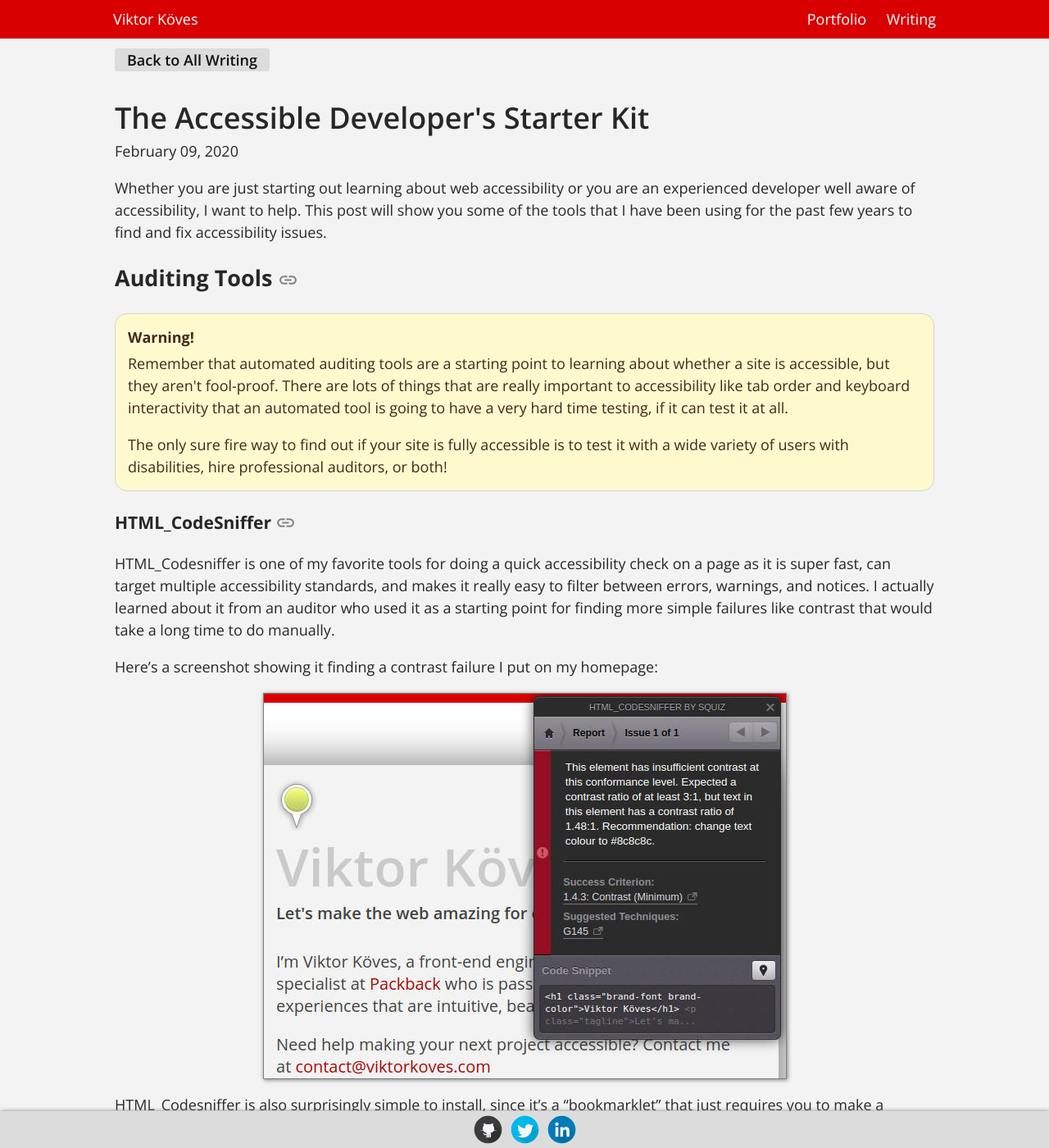
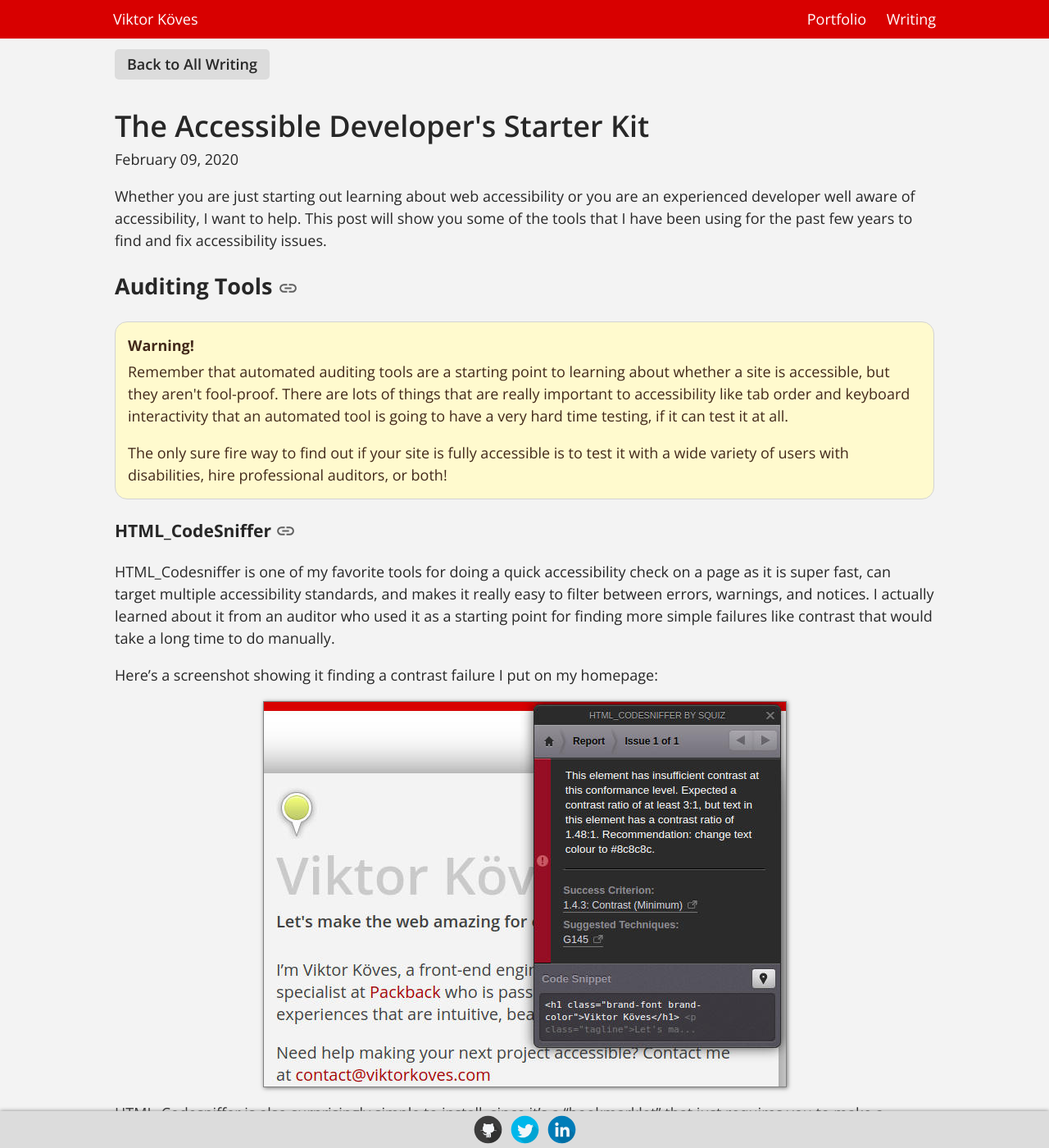
Before and after one commit to vkoves/vkoves.github.io, a Jekyll site: the page built from _posts/2020-02-09-the-accessible-developers-starter-kit.md, in a window 1280 px wide and 1400 px high. Shown: the whole window at 82% size. Built offline with Jekyll 4.4.1, drawn with Linux system fonts in a browser that asks for light colours.

Commit message:
Improved header and blog post button styles Also fixed LinkedHeading using anchor hacks and made it use scroll-margin instead, which doesn't litter the DOM with pointless <a> tags

```diff
--- a/_includes/linkedHeading.html
+++ b/_includes/linkedHeading.html
@@ -10,7 +10,7 @@
 {% assign heading = include.heading %}
 {% assign headingId = heading | slugify %}
 
-<h{{ include.level }} class="linked-heading">
+<h{{ include.level }} class="linked-heading" id="{{ headingId }}">
   {{ heading }}
 
   <a href="#{{ headingId }}"
@@ -19,7 +19,4 @@
     <img src="/images/icons/link-red.svg" class="main" alt="Link to '{{ heading }}' heading">
     <img src="/images/icons/link.svg" class="placeholder" alt="Link to '{{ heading }}' heading">
   </a>
-
-  <!-- Make the target a separate element so it can be moved -->
-  <a id="{{ headingId }}" class="target"></a>
 </h{{ include.level }}>
--- a/_sass/_header.scss
+++ b/_sass/_header.scss
@@ -20,6 +20,7 @@
 }
 #header-inside
 {
+  box-sizing: border-box;
   height: 100%;
   width: 80%;
   padding: 10px 0;
@@ -33,7 +34,7 @@
   text-decoration: none;
   color: $white;
   border-radius: 8px;
-  transition: color 0.3s, padding 0.3s, background 0.3s;
+  transition: color 0.2s, padding 0.2s, background 0.2s;
   padding: 3px 10px 3px 10px;
 
   &:focus {
@@ -66,6 +67,7 @@
   #header-inside
   {
     width: 100%;
+    padding: 10px;
   }
 }
 
--- a/css/blog.scss
+++ b/css/blog.scss
@@ -6,19 +6,21 @@
 .all-posts-cont {  margin-bottom: 30px; }
 .red-button
 {
-  padding: 2px 15px;
+  display: inline-block;
+  padding: 5px 15px;
   text-decoration: none;
-  background-color: gainsboro;
-  border-radius: 3px;
-  color: #101010;
+  background-color: $mid-grey;
+  border-radius: 5px;
+  color: $charcoal;
   font-weight: 600;
+  transition: background-color 0.2s, color 0.2s;
 
   &.disabled
   {
     background-color: transparent;
     color: $dark-grey;
   }
-  &:not(.disabled):hover
+  &:not(.disabled):hover, &:focus
   {
     background-color: $brand-red;
     color: $white;
@@ -70,7 +72,11 @@
 }
 /* End post list styling */
 
-.post-controls { margin: 60px 0 30px 0; }
+.post-controls {
+  margin: 60px 0 30px 0;
+
+  a:first-of-type { margin-right: 10px; }
+}
 
 // Style blog blockquotes
 blockquote {
--- a/css/main.scss
+++ b/css/main.scss
@@ -36,9 +36,13 @@
     text-decoration: underline;
     color: $darkest-red;
   }
+
 }
 
 .linked-heading {
+  // Add scrol margin so anchor adjusts for the sticky header
+  scroll-margin-top: 70px;
+
   .link-icon {
     // Hide main (red) icon until hovering
     &:not(:hover):not(:focus) {
@@ -56,14 +60,6 @@
       height: 25px;
       margin: 0;
     }
-  }
-
-  // Move linked-heading targets up 90px to adjust for the sticky header
-  .target {
-    display: block;
-    position: relative;
-    top: -90px;
-    visibility: hidden;
   }
 }
 
```
Also changed, not shown: images/icons/link.svg.
